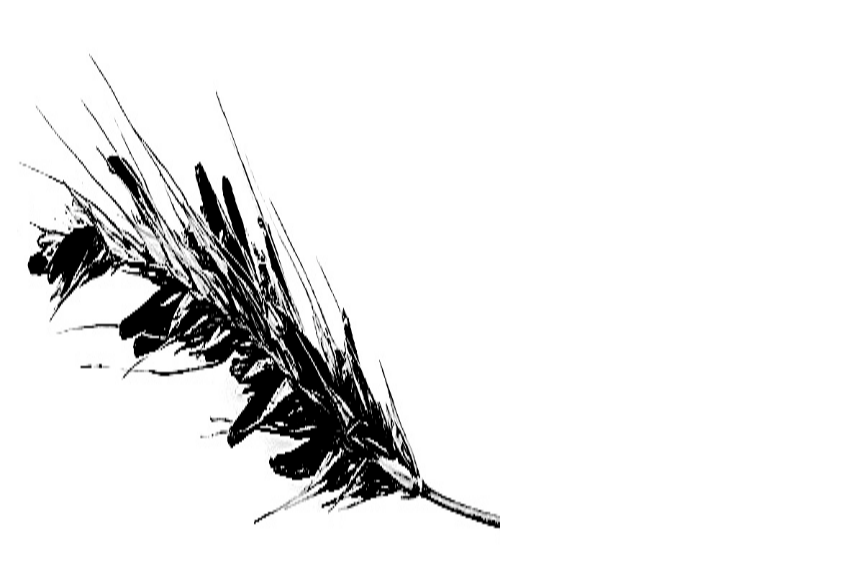
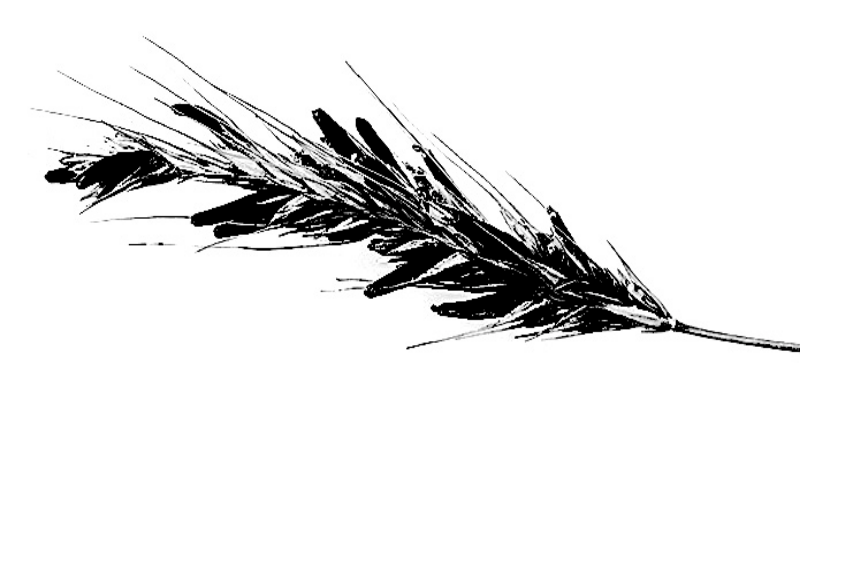
Before and after one commit to perfidiousscript/home_page, a Next.js app: page / in a window 1280 px wide. Shown: the top 568 px of the page, without its empty margins (0-844 px from the left). Built offline with nearby package versions, Linux system fonts and the light colour scheme.

Commit message:
center ergot image

```diff
--- a/pages/index.js
+++ b/pages/index.js
@@ -5,7 +5,9 @@ import styles from '../styles/Home.module.css'
 export default function Home() {
   return (
     <>
-    <Image src="/ergot.jpg" width="500" height="600" />
+    <div className="landing">
+      <Image src="/ergot.jpg" width="800" height="400" />
+    </div>
     </>
   )
 }
--- a/styles/globals.css
+++ b/styles/globals.css
@@ -14,3 +14,7 @@ a {
 * {
   box-sizing: border-box;
 }
+
+landing {
+
+}
```
